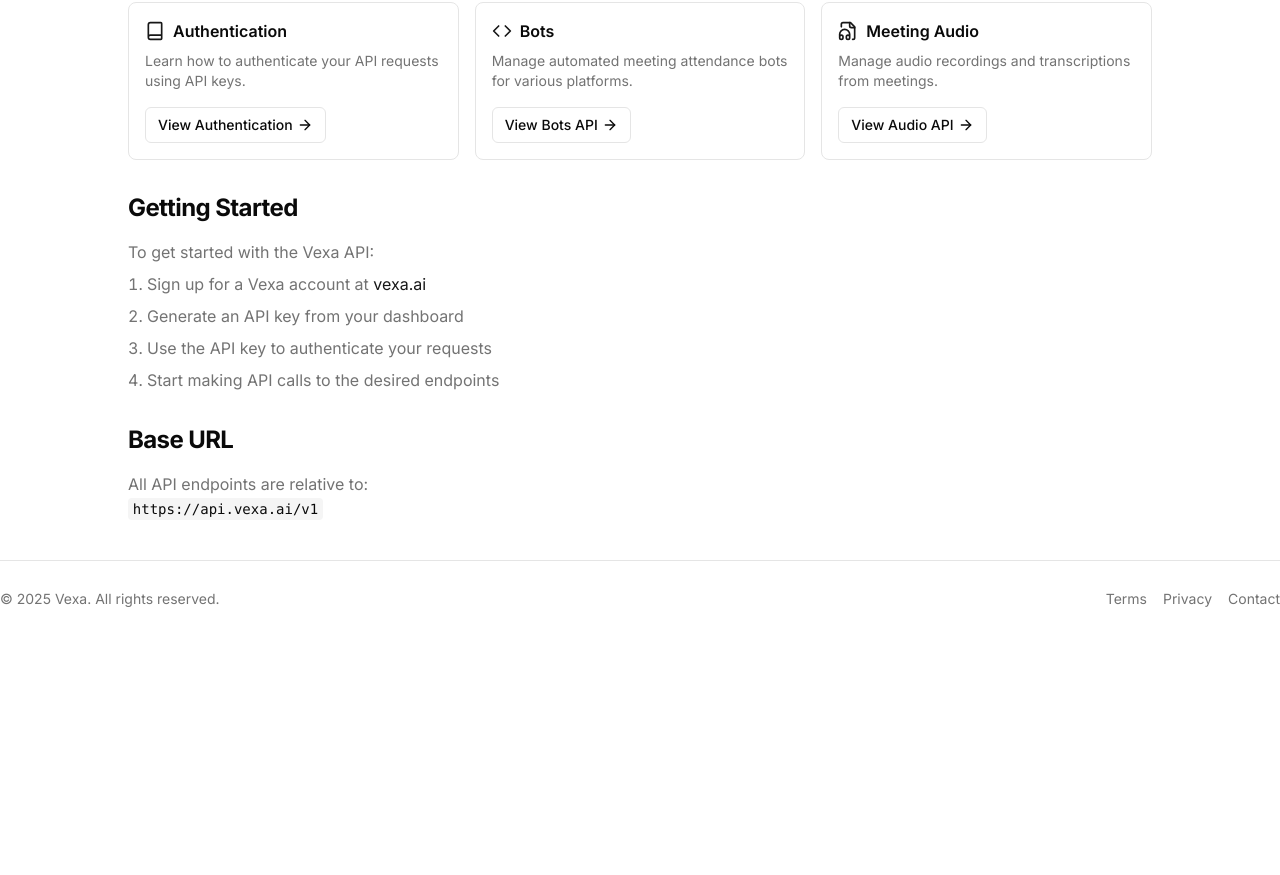
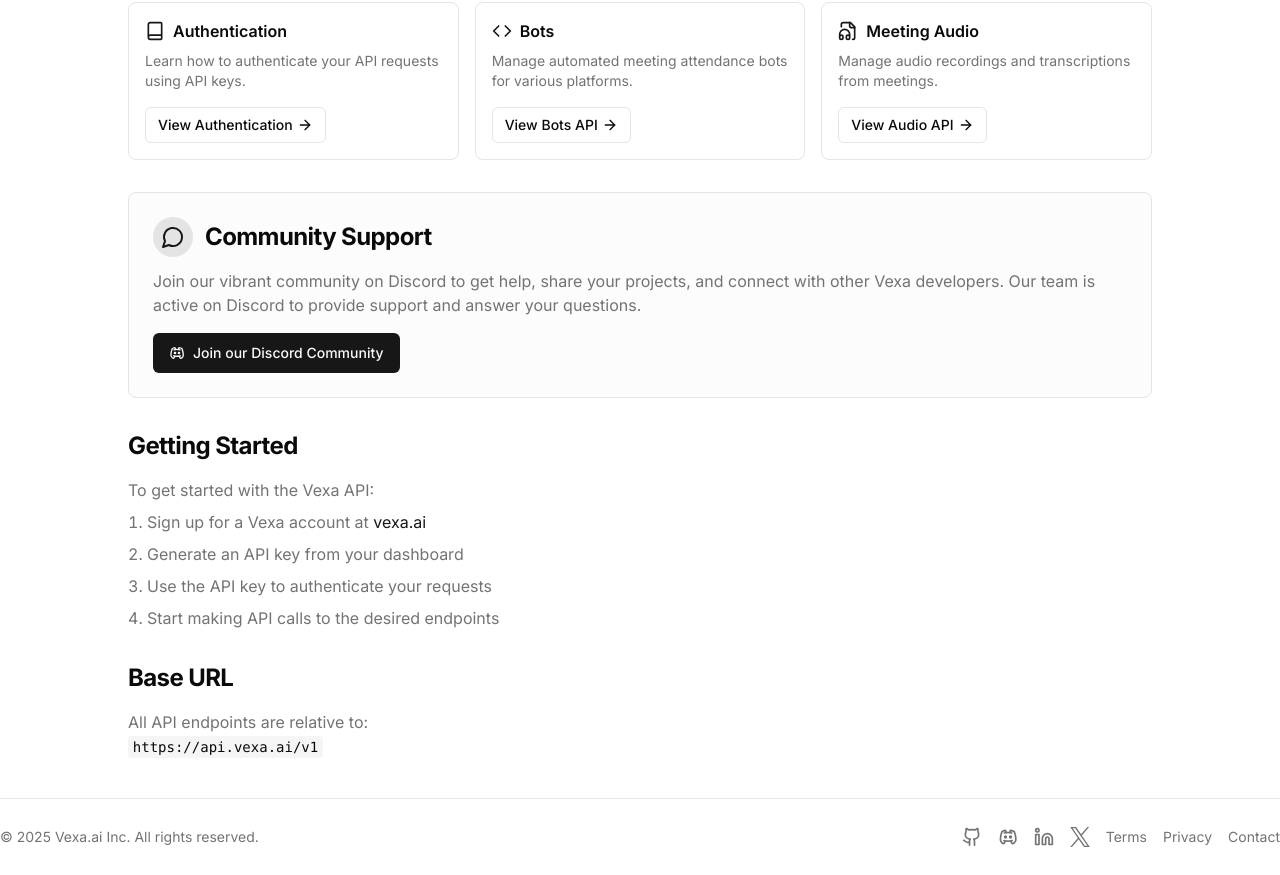
Before and after one commit to DmitriyG228/docs, a Next.js app: page /docs in a window 1280 px wide. Shown: the part 251-1126 px from the top of the page. Before the commit the page ends 888 px from the top, so only its background shows below. Built offline with nearby package versions, Linux system fonts and the light colour scheme.

Commit message:
social account added

```diff
--- a/app/docs/page.tsx
+++ b/app/docs/page.tsx
@@ -1,5 +1,5 @@
 import Link from "next/link"
-import { ArrowRight, Book, Code, FileAudio } from "lucide-react"
+import { ArrowRight, Book, Code, FileAudio, MessageCircle } from "lucide-react"
 import { Button } from "@/components/ui/button"
 
 export default function DocsPage() {
@@ -62,6 +62,41 @@ export default function DocsPage() {
         </div>
       </div>
 
+      <div className="rounded-lg border p-6 bg-muted/30">
+        <div className="flex items-center gap-3 mb-3">
+          <div className="bg-primary/10 p-2 rounded-full">
+            <MessageCircle className="h-6 w-6 text-primary" />
+          </div>
+          <h2 className="text-2xl font-bold tracking-tight">Community Support</h2>
+        </div>
+        <p className="text-muted-foreground mb-4">
+          Join our vibrant community on Discord to get help, share your projects, and connect with other Vexa developers.
+          Our team is active on Discord to provide support and answer your questions.
+        </p>
+        <Link href="https://discord.com/invite/Ga9duGkVz9" target="_blank" rel="noopener noreferrer">
+          <Button className="gap-2">
+            <svg
+              xmlns="http://www.w3.org/2000/svg"
+              viewBox="0 0 24 24"
+              fill="none"
+              stroke="currentColor"
+              strokeWidth="2"
+              strokeLinecap="round"
+              strokeLinejoin="round"
+              className="h-4 w-4"
+            >
+              <circle cx="9" cy="12" r="1"/>
+              <circle cx="15" cy="12" r="1"/>
+              <path d="M7.5 7.2c3.5-1 5.5-1 9 0"/>
+              <path d="M7 16.2c3.5 1 6.5 1 10 0"/>
+              <path d="M15.5 17c0 1 1.5 3 2 3 1.5 0 2.833-1.667 3.5-3 .667-1.667.5-5.833-1.5-11.5-1.457-1.015-3-1.34-4.5-1.5l-1 2.5"/>
+              <path d="M8.5 17c0 1-1.356 3-1.832 3-1.429 0-2.698-1.667-3.333-3-.635-1.667-.48-5.833 1.428-11.5C6.151 4.485 7.545 4.16 9 4l1 2.5"/>
+            </svg>
+            Join our Discord Community
+          </Button>
+        </Link>
+      </div>
+
       <div className="space-y-4">
         <h2 className="text-2xl font-bold tracking-tight">Getting Started</h2>
         <div className="space-y-2">
--- a/app/layout.tsx
+++ b/app/layout.tsx
@@ -4,6 +4,7 @@ import Link from 'next/link'
 import { Button } from '@/components/ui/button'
 import { ThemeProvider } from '@/components/theme-provider'
 import { ModeToggle } from '@/components/mode-toggle'
+import { Github, Linkedin } from 'lucide-react'
 import './globals.css'
 
 const inter = Inter({ subsets: ['latin'] })
@@ -88,9 +89,52 @@ export default function RootLayout({
             <footer className="w-full border-t py-6">
               <div className="container flex flex-col items-center justify-between gap-4 md:flex-row">
                 <p className="text-center text-sm leading-loose text-muted-foreground md:text-left">
-                  © {new Date().getFullYear()} Vexa. All rights reserved.
+                  © {new Date().getFullYear()} Vexa.ai Inc. All rights reserved.
                 </p>
-                <div className="flex gap-4">
+                <div className="flex items-center gap-4">
+                  <div className="flex items-center gap-4">
+                    <Link href="https://github.com/Vexa-ai/vexa" className="text-muted-foreground hover:text-foreground">
+                      <Github className="h-5 w-5" />
+                      <span className="sr-only">GitHub</span>
+                    </Link>
+                    <Link href="https://discord.com/invite/Ga9duGkVz9" className="text-muted-foreground hover:text-foreground">
+                      <svg
+                        xmlns="http://www.w3.org/2000/svg"
+                        viewBox="0 0 24 24"
+                        fill="none"
+                        stroke="currentColor"
+                        strokeWidth="2"
+                        strokeLinecap="round"
+                        strokeLinejoin="round"
+                        className="h-5 w-5"
+                      >
+                        <circle cx="9" cy="12" r="1"/>
+                        <circle cx="15" cy="12" r="1"/>
+                        <path d="M7.5 7.2c3.5-1 5.5-1 9 0"/>
+                        <path d="M7 16.2c3.5 1 6.5 1 10 0"/>
+                        <path d="M15.5 17c0 1 1.5 3 2 3 1.5 0 2.833-1.667 3.5-3 .667-1.667.5-5.833-1.5-11.5-1.457-1.015-3-1.34-4.5-1.5l-1 2.5"/>
+                        <path d="M8.5 17c0 1-1.356 3-1.832 3-1.429 0-2.698-1.667-3.333-3-.635-1.667-.48-5.833 1.428-11.5C6.151 4.485 7.545 4.16 9 4l1 2.5"/>
+                      </svg>
+                      <span className="sr-only">Discord</span>
+                    </Link>
+                    <Link href="https://www.linkedin.com/in/dmitry-grankin/" className="text-muted-foreground hover:text-foreground">
+                      <Linkedin className="h-5 w-5" />
+                      <span className="sr-only">LinkedIn</span>
+                    </Link>
+                    <Link href="https://x.com/grankin_d" className="text-muted-foreground hover:text-foreground">
+                      <svg
+                        xmlns="http://www.w3.org/2000/svg"
+                        viewBox="0 0 1200 1227"
+                        fill="none"
+                        stroke="currentColor"
+                        className="h-5 w-5"
+                      >
+                        <path d="M714.163 519.284L1160.89 0H1055.03L667.137 450.887L357.328 0H0L468.492 681.821L0 1226.37H105.866L515.491 750.218L842.672 1226.37H1200L714.137 519.284H714.163ZM569.165 687.828L521.697 619.934L144.011 79.6944H306.615L611.412 515.685L658.88 583.579L1055.08 1150.3H892.476L569.165 687.854V687.828Z" fill="currentColor"/>
+                      </svg>
+                      <span className="sr-only">X (Twitter)</span>
+                    </Link>
+                  </div>
+                  <div className="hidden md:flex gap-4">
                     <Link href="/terms" className="text-sm text-muted-foreground hover:underline">
                       Terms
                     </Link>
@@ -102,6 +146,7 @@ export default function RootLayout({
                     </Link>
                   </div>
                 </div>
+              </div>
             </footer>
           </div>
         </ThemeProvider>
```
Lines whose indentation alone changed are shown as unchanged.
